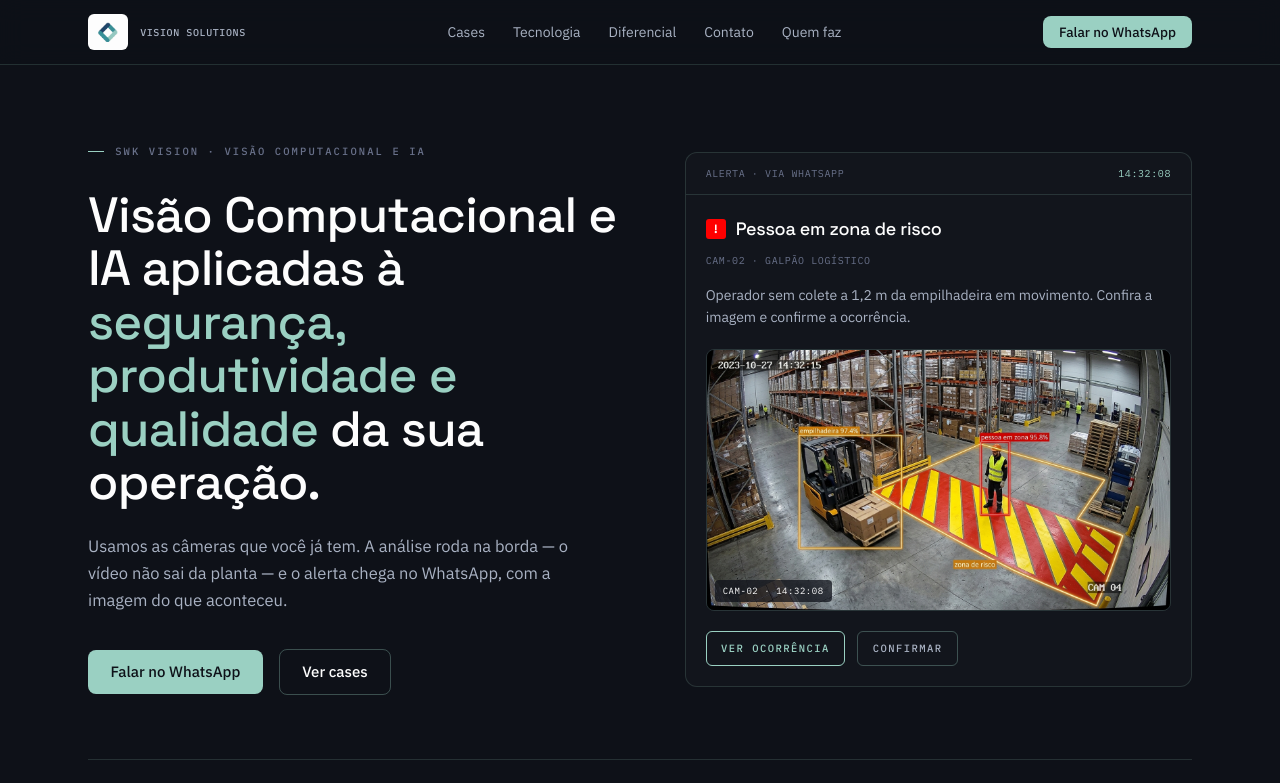
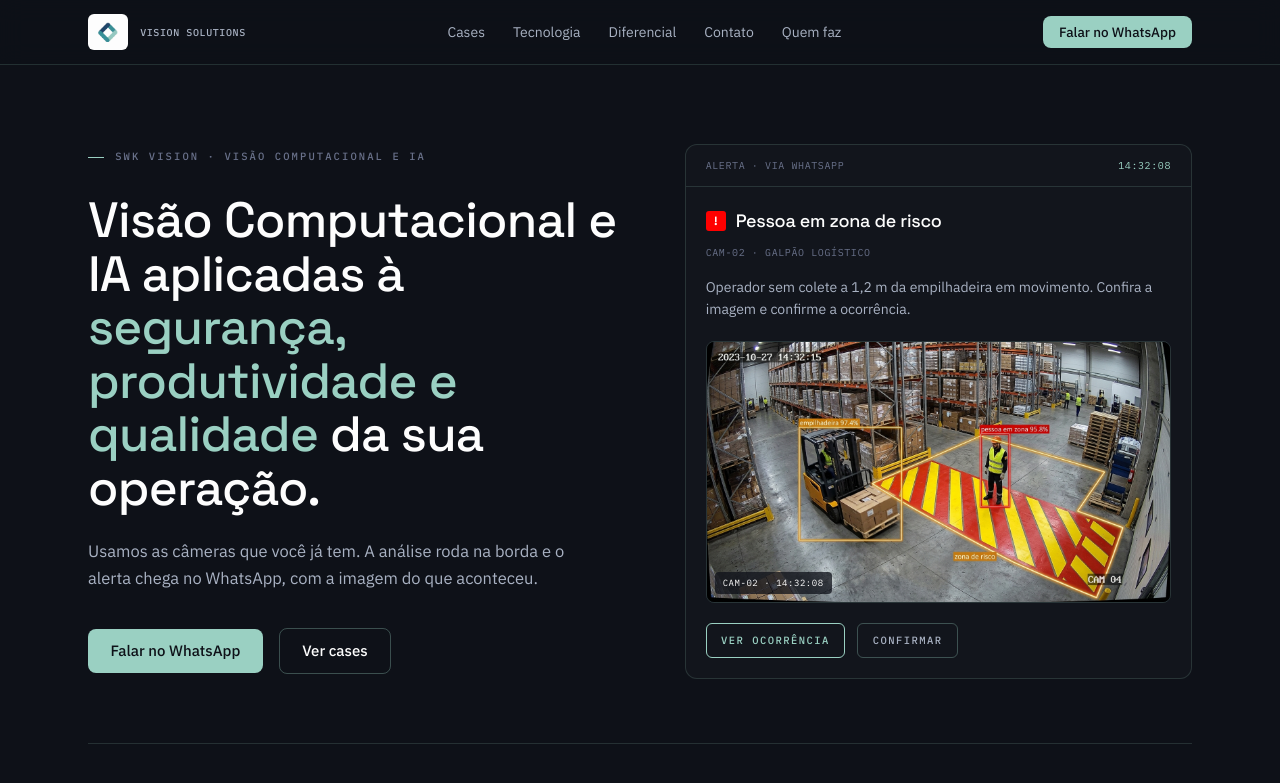
Before and after one commit to gustavogurg/swk-landing, a Next.js app: page / in a window 1280 px wide. Shown: the top 783 px of the page. Built offline with nearby package versions, Linux system fonts and the light colour scheme.

Commit message:
Remove menções a vídeo fora da planta

```diff
--- a/src/components/landing/Contact.tsx
+++ b/src/components/landing/Contact.tsx
@@ -8,7 +8,7 @@ const FAQS = [
   },
   {
     q: "Onde a IA processa as imagens?",
-    a: "Na borda, junto da câmera. O vídeo não vai para a nuvem — só o evento relevante é enviado.",
+    a: "Na borda, junto da câmera. Só o evento relevante é enviado.",
   },
   {
     q: "Funciona sem internet?",
--- a/src/components/landing/HowItWorks.tsx
+++ b/src/components/landing/HowItWorks.tsx
@@ -10,7 +10,7 @@ const STEPS = [
   {
     tag: "02 · ENTENDER",
     title: "IA rodando na borda",
-    body: "A análise acontece junto da câmera, em milissegundos. O vídeo não sai da planta.",
+    body: "A análise acontece junto da câmera, em milissegundos.",
   },
   {
     tag: "03 · AGIR",
@@ -26,7 +26,7 @@ const EDGE_POINTS = [
   },
   {
     tag: "PRIVACIDADE",
-    body: "o vídeo não sai da planta — só o evento relevante é enviado",
+    body: "só o evento relevante é enviado",
   },
   {
     tag: "ROBUSTEZ",
@@ -109,7 +109,7 @@ export default function HowItWorks() {
                     resposta em milissegundos
                   </li>
                   <li className="lk-mono text-[11px] uppercase tracking-[0.12em] text-[var(--lk-dim)]">
-                    vídeo não sai da planta
+                    modelos treinados para o seu processo
                   </li>
                   <li className="lk-mono text-[11px] uppercase tracking-[0.12em] text-[var(--lk-dim)]">
                     não depende de banda
--- a/src/components/landing/LandingHero.tsx
+++ b/src/components/landing/LandingHero.tsx
@@ -40,9 +40,8 @@ export default function LandingHero() {
               da sua operação.
             </h1>
             <p className="mt-6 max-w-lg text-[16.5px] leading-relaxed text-[var(--lk-slate)]">
-              Usamos as câmeras que você já tem. A análise roda na borda — o
-              vídeo não sai da planta — e o alerta chega no WhatsApp, com a
-              imagem do que aconteceu.
+              Usamos as câmeras que você já tem. A análise roda na borda e o
+              alerta chega no WhatsApp, com a imagem do que aconteceu.
             </p>
 
             <div className="mt-9 flex flex-wrap items-center gap-4">
```
